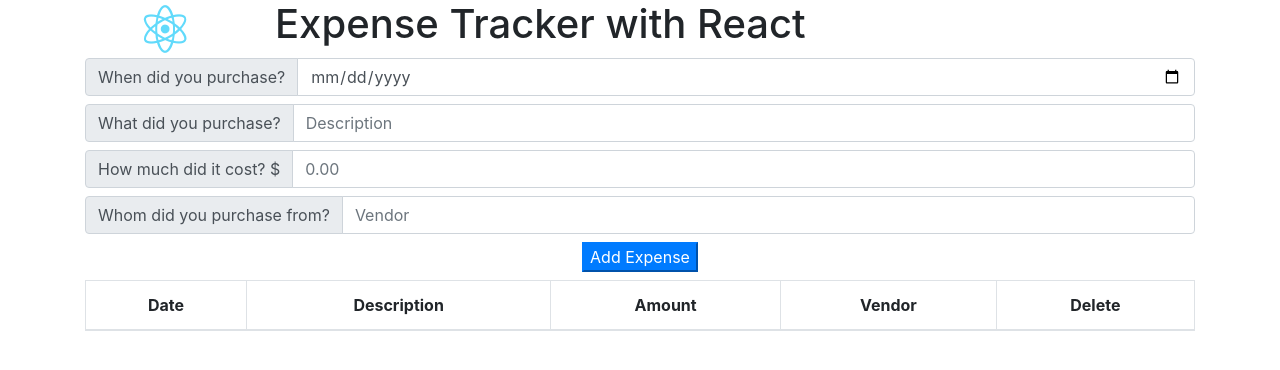
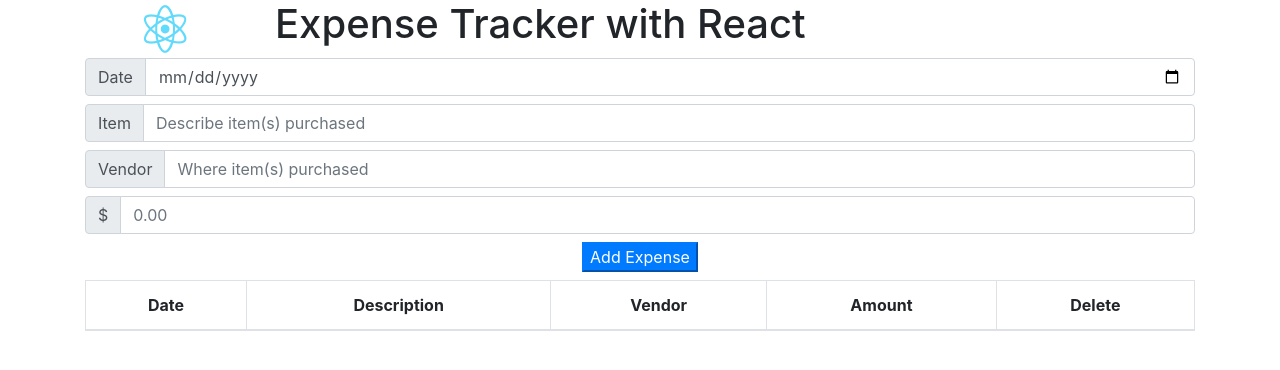
Before and after one commit to jazfunk/expense-tracker-react-app, a React (Create React App) app: page / in a window 1280 px wide. Shown: the top 370 px of the page. Built offline with nearby package versions, Linux system fonts and the light colour scheme.

Commit message:
Rearrange table and form, change text on form labels.

```diff
--- a/src/AppBody.js
+++ b/src/AppBody.js
@@ -1,12 +1,12 @@
 import React, { Component } from "react";
-import ExpenseForm from "./ExpenseFormContainer";
+import ExpenseFormContainer from "./ExpenseFormContainer";
 
 class AppBody extends Component {
 
   render = () => {
     return (
       <div className="container">
-        <ExpenseForm />
+        <ExpenseFormContainer />
       </div>
     );
   }
--- a/src/ExpenseFormComponent.js
+++ b/src/ExpenseFormComponent.js
@@ -6,7 +6,7 @@ const ExpenseFormComponent = (props) => {
       <form className="form" onSubmit={props.handleSubmit}>
         <div className="input-group mb-2">
           <div className="input-group-prepend">
-            <span className="input-group-text">When did you purchase?</span>
+            <span className="input-group-text">Date</span>
           </div>
           <input
             type="date"
@@ -21,7 +21,7 @@ const ExpenseFormComponent = (props) => {
 
         <div className="input-group mb-2">
           <div className="input-group-prepend">
-            <span className="input-group-text">What did you purchase?</span>
+            <span className="input-group-text">Item</span>
           </div>
           <input
             type="text"
@@ -30,14 +30,29 @@ const ExpenseFormComponent = (props) => {
             value={props.expenseDescription}
             className="form-control"
             onChange={props.handleChange}
-            placeholder="Description"
+            placeholder="Describe item(s) purchased"
             required={true}
           />
         </div>
 
         <div className="input-group mb-2">
           <div className="input-group-prepend">
-            <span className="input-group-text">How much did it cost? $</span>
+            <span className="input-group-text">Vendor</span>
+          </div>
+          <input
+            id="vendor"
+            name="expenseVendor"
+            value={props.expenseVendor}
+            className="form-control"
+            onChange={props.handleChange}
+            placeholder="Where item(s) purchased"
+            required={true}
+          />
+        </div>
+
+        <div className="input-group mb-2">
+          <div className="input-group-prepend">
+            <span className="input-group-text">$</span>
           </div>
           <input
             type="number"
@@ -53,21 +68,6 @@ const ExpenseFormComponent = (props) => {
           />
         </div>
 
-        <div className="input-group mb-2">
-          <div className="input-group-prepend">
-            <span className="input-group-text">Whom did you purchase from?</span>
-          </div>
-          <input
-            id="vendor"
-            name="expenseVendor"
-            value={props.expenseVendor}
-            className="form-control"
-            onChange={props.handleChange}
-            placeholder="Vendor"
-            required={true}
-          />
-        </div>
-
         <button className="btn-primary mb-2">Add Expense</button>
       </form>
     </main>
--- a/src/ExpensesTable.js
+++ b/src/ExpensesTable.js
@@ -22,8 +22,8 @@ const ExpensesTable = (props) => {
           <td className="align-middle text-left">
             {expense.expenseDescription}
           </td>
+          <td className="align-middle text-left">{expense.expenseVendor}</td>
           <td className="align-middle text-right">{amountFormatted}</td>
-          <td className="align-middle text-left">{expense.expenseVendor}</td>
           <td className="align-middle">
             <ReactBootStrap.Button
               id={index}
@@ -46,8 +46,8 @@ const ExpensesTable = (props) => {
           <tr>
             <th>Date</th>
             <th>Description</th>
+            <th>Vendor</th>
             <th>Amount</th>
-            <th>Vendor</th>
             <th>Delete</th>
           </tr>
         </thead>
```
